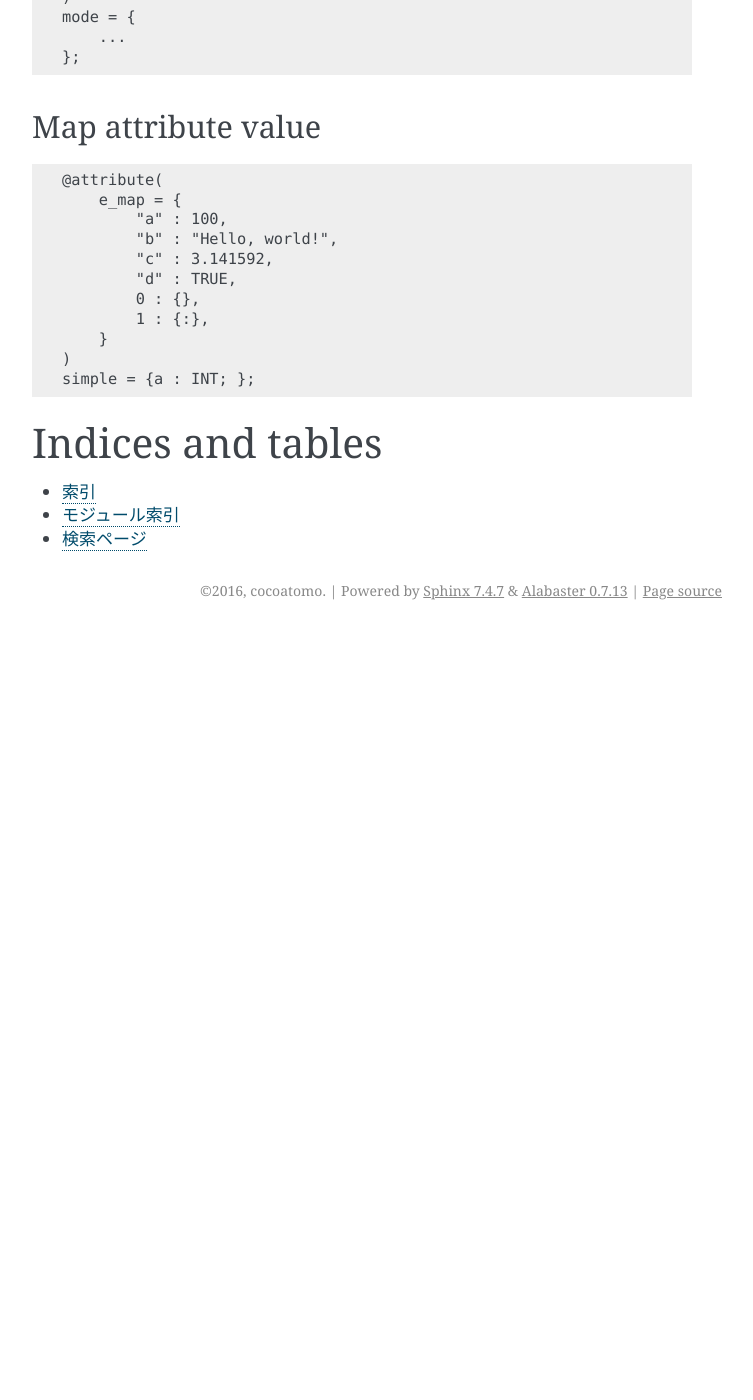
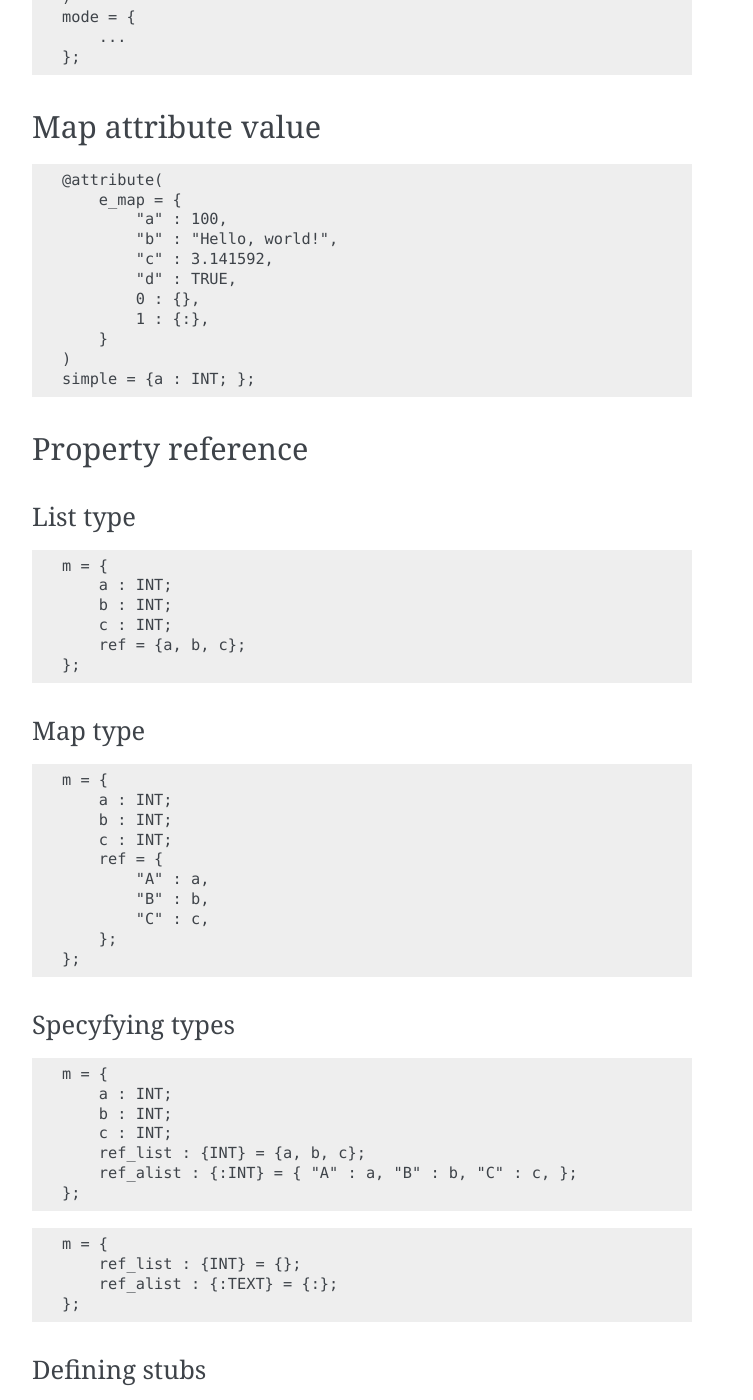
Before and after one commit to cocoatomo/pygments-dmdl, a Sphinx documentation site: the page built from Doc/source/index.rst, in a window 1280 px wide and 1400 px high, scrolled down 6270 px. Shown: the whole window, without its empty margins (388-1141 px from the left). Built offline with Sphinx 7.4.7, drawn with Linux system fonts in a browser that asks for light colours; before the commit the page ends 6900 px from its top, so only the background shows below that; some of the changed text lies outside the part shown.

Commit message:
Add samples for property reference

```diff
--- a/Doc/source/index.rst
+++ b/Doc/source/index.rst
@@ -351,6 +351,119 @@ Map attribute value
    )
    simple = {a : INT; };
 
+Property reference
+------------------
+
+List type
+~~~~~~~~~
+
+.. code-block:: dmdl
+
+   m = {
+       a : INT;
+       b : INT;
+       c : INT;
+       ref = {a, b, c};
+   };
+
+Map type
+~~~~~~~~
+
+.. code-block:: dmdl
+
+   m = {
+       a : INT;
+       b : INT;
+       c : INT;
+       ref = {
+           "A" : a,
+           "B" : b,
+           "C" : c,
+       };
+   };
+
+Specyfying types
+~~~~~~~~~~~~~~~~
+
+.. code-block:: dmdl
+
+   m = {
+       a : INT;
+       b : INT;
+       c : INT;
+       ref_list : {INT} = {a, b, c};
+       ref_alist : {:INT} = { "A" : a, "B" : b, "C" : c, };
+   };
+
+
+
+.. code-block:: dmdl
+
+   m = {
+       ref_list : {INT} = {};
+       ref_alist : {:TEXT} = {:};
+   };
+
+Defining stubs
+~~~~~~~~~~~~~~
+
+.. code-block:: dmdl
+
+   projective something = {
+
+       // INTの参照リスト
+       ref_list : {INT};
+
+       // TEXTの参照マップ
+       ref_alist : {:TEXT};
+   };
+
+Composition
+~~~~~~~~~~~
+
+.. code-block:: dmdl
+
+   p0 = {
+       a : INT;
+       ref = {a};
+   };
+
+   // ref = {a} が引き継がれる
+   model = p0;
+
+.. code-block:: dmdl
+
+   p0 = {
+       a : INT;
+       ref = {a};
+   };
+
+   p1 = {
+       b : INT;
+       ref = {b};
+   };
+
+   m = p0 + p1 + {
+       ref = {a, b};
+   };
+
+.. code-block:: dmdl
+
+   p0 = {
+       a : INT;
+       ref = {a};
+   };
+
+   p1 = {
+       a : INT;
+       ref = {a};
+   };
+
+   m = p0 + p1 + {
+       ref = p0.ref;
+   };
+
+
 Indices and tables
 ==================
 
```
